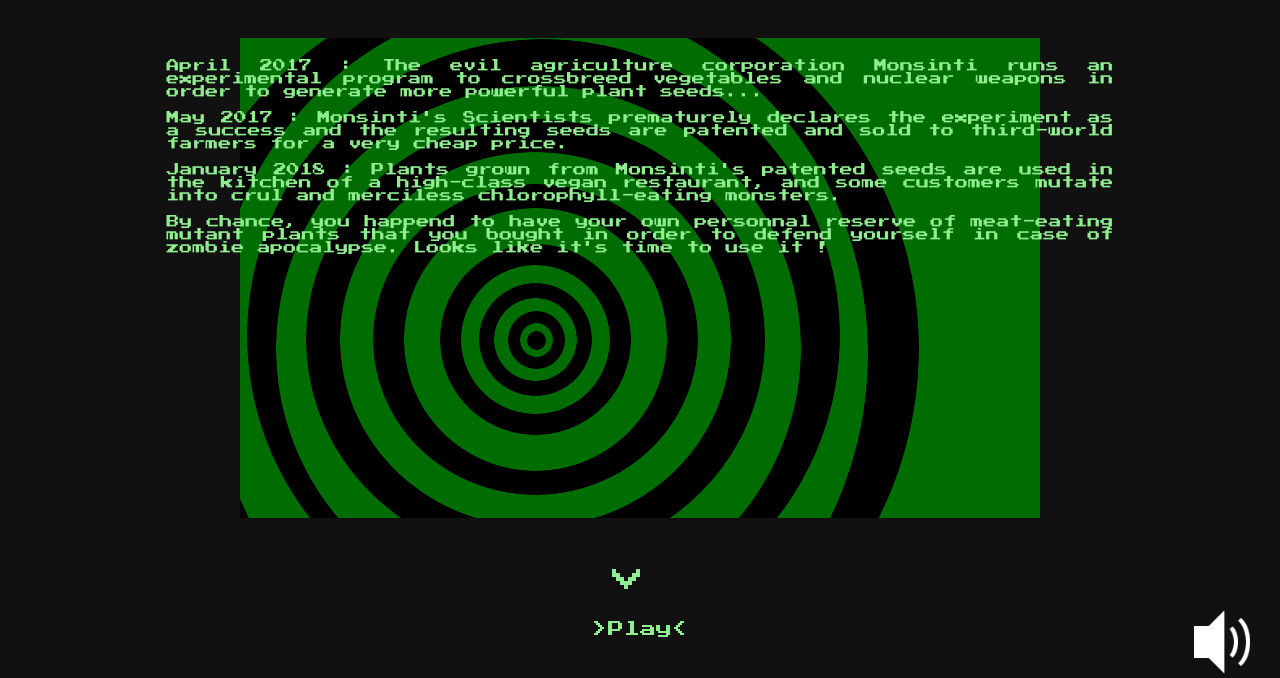
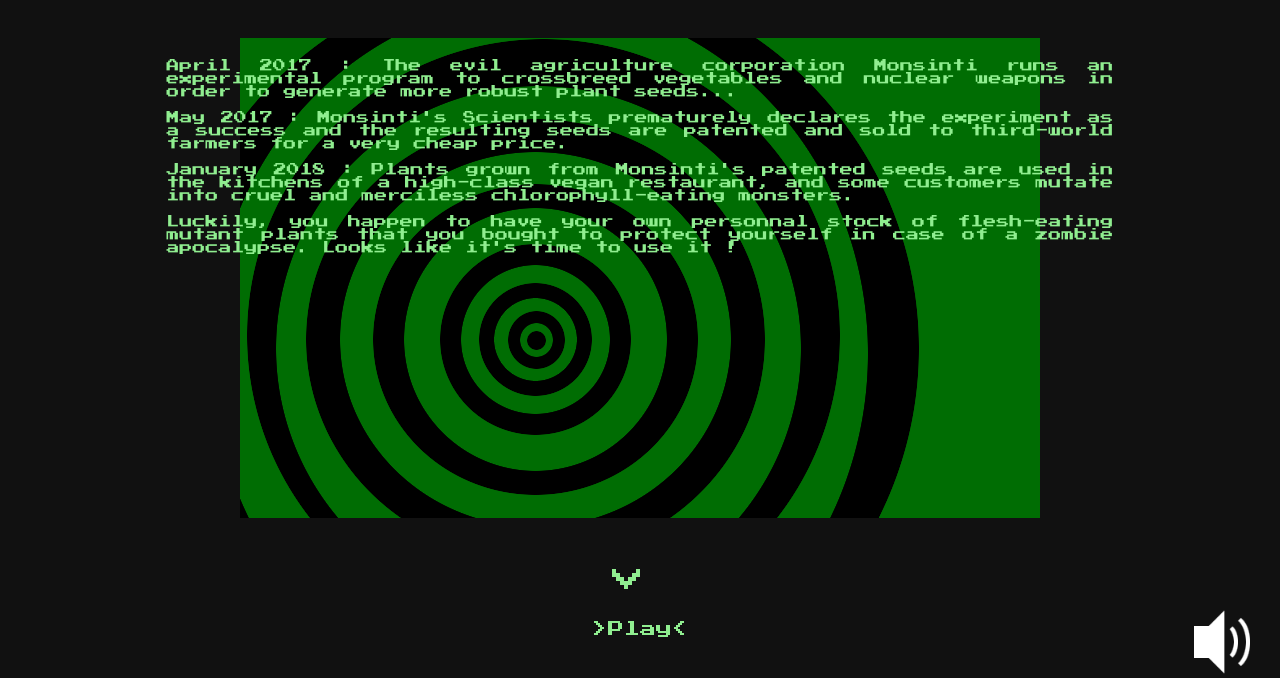
Before and after one commit to 316k/veggies-ate-my-neighbors.js, a plain HTML site: page index.html in a window 1280 px wide. Shown: the part 122-800 px from the top of the page. Drawn offline with Linux system fonts and the light colour scheme.

Commit message:
Various minor changes

```diff
--- a/assets/js/controller/cheat-code-controller.js
+++ b/assets/js/controller/cheat-code-controller.js
@@ -23,7 +23,7 @@ CheatCodeController.prototype.onkeytyped = function(character) {
     console.log(this.cheat_code);
     if (this.cheat_code.toLowerCase().endsWith("helios")) {
         navigator.Joueur.nbrSoleils += 100;
-    } else if (this.cheat_code.toLowerCase().endsWith("monsante")) {
+    } else if (this.cheat_code.toLowerCase().endsWith("monsinti")) {
         navigator.TerrainController.setPourcentageAugmentationVeggies(1.5);
     } else if (this.cheat_code.toLowerCase().match("^.*r[3|e][g|6][3|e]x+$")) {
         navigator.FenetreController.fenetre.setMessage("/You know RegEx \\?!/", 5000);
--- a/assets/js/model/combatants/pois.js
+++ b/assets/js/model/combatants/pois.js
@@ -22,7 +22,7 @@ Pois.prototype.initialise = function() {
     this.nbrImagesAnimation[navigator.Etat.ATTENTE] = 1;
     this.nbrImagesAnimation[navigator.Etat.DEPLACEMENT] = 9;
 
-    this.attaque = 1;
+    this.attaque = 3;
 
     this.etat = navigator.Etat.DEPLACEMENT;
 
--- a/index.html
+++ b/index.html
@@ -23,7 +23,7 @@
                 <p>
                     April 2017 : The evil agriculture corporation Monsinti runs
                     an experimental program to crossbreed vegetables and nuclear weapons in
-                    order to generate more powerful plant seeds...
+                    order to generate more robust plant seeds...
                 </p>
                 <p>
                     May 2017 : Monsinti's Scientists prematurely declares the experiment as
@@ -32,13 +32,13 @@
                 </p>
                 <p>
                     January 2018 : Plants grown from Monsinti's patented seeds are used in the
-                    kitchen of a high-class vegan restaurant, and some customers mutate into
-                    crul and merciless chlorophyll-eating monsters.
+                    kitchens of a high-class vegan restaurant, and some customers mutate into
+                    cruel and merciless chlorophyll-eating monsters.
                 </p>
                 <p>
-                    By chance, you happend to have your own personnal reserve of meat-eating
-                    mutant plants that you bought in order to defend yourself in case of
-                    zombie apocalypse. Looks like it's time to use it !
+                    Luckily, you happen to have your own personnal stock of flesh-eating
+                    mutant plants that you bought to protect yourself in case of
+                    a zombie apocalypse. Looks like it's time to use it !
                 </p>
             </div>
             <button class="down">&gt;</button>
```
Also changed, not shown: 2 other files.
